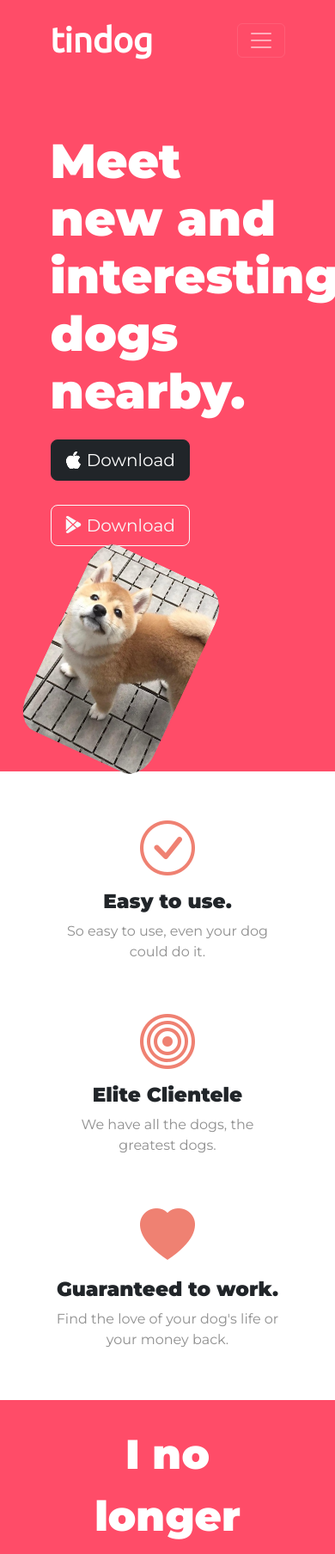
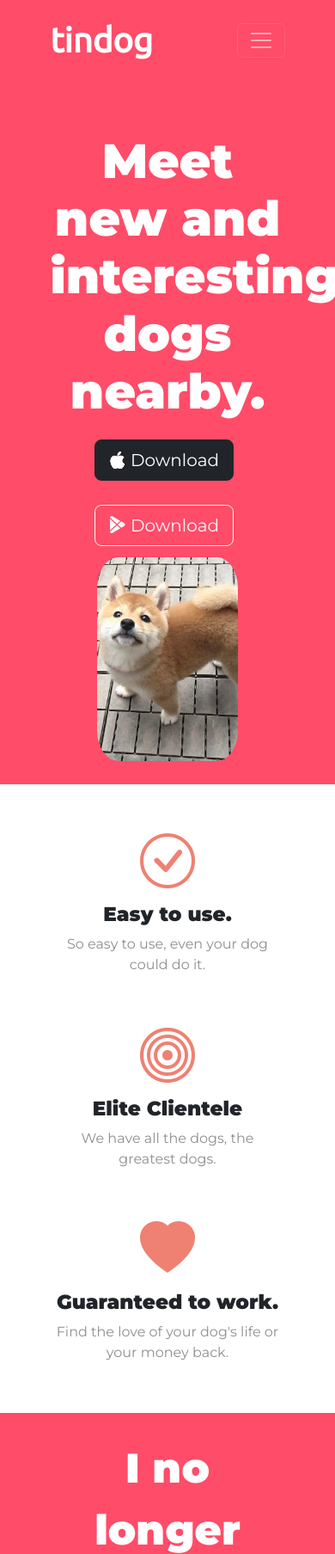
Before and after one commit to Rakugen/day-58-web-foundation-bootstrap, a Flask app: page / in a window 390 px wide. Shown: the top 1807 px of the page at 86% size. Run offline with Flask 2, Linux system fonts and the light colour scheme; some libraries are stand-ins or nearby versions.

Commit message:
fixed responsiveness of title image using media query.

```diff
--- a/static/css/styles.css
+++ b/static/css/styles.css
@@ -8,7 +8,7 @@
 }
 
 .container-fluid{
-    padding: 3% 15%;
+    padding: 3% 15% 7%;
 }
 
 h1 {
@@ -60,14 +60,18 @@
 
 /* Title Image */
 .title-image{
-    width: 60%;
+    width: 30%;
     transform: rotate(25deg);
     border-radius: 15%;
+    position: absolute;
+    right: 10%;
 }
 
 /* Features Section */
 #features{
     padding: 7% 15%;
+    background-color: white;
+    position: relative;
 }
 
 .feature-box {
@@ -121,3 +125,14 @@
 .pricing-column {
     padding: 3% 2%;
 }
+
+@media (max-width: 992px) {
+    #title {
+        text-align: center;
+    }
+    .title-image {
+        transform: rotate(0deg);
+        width: 60%;
+        position: static;
+    }
+}
```
